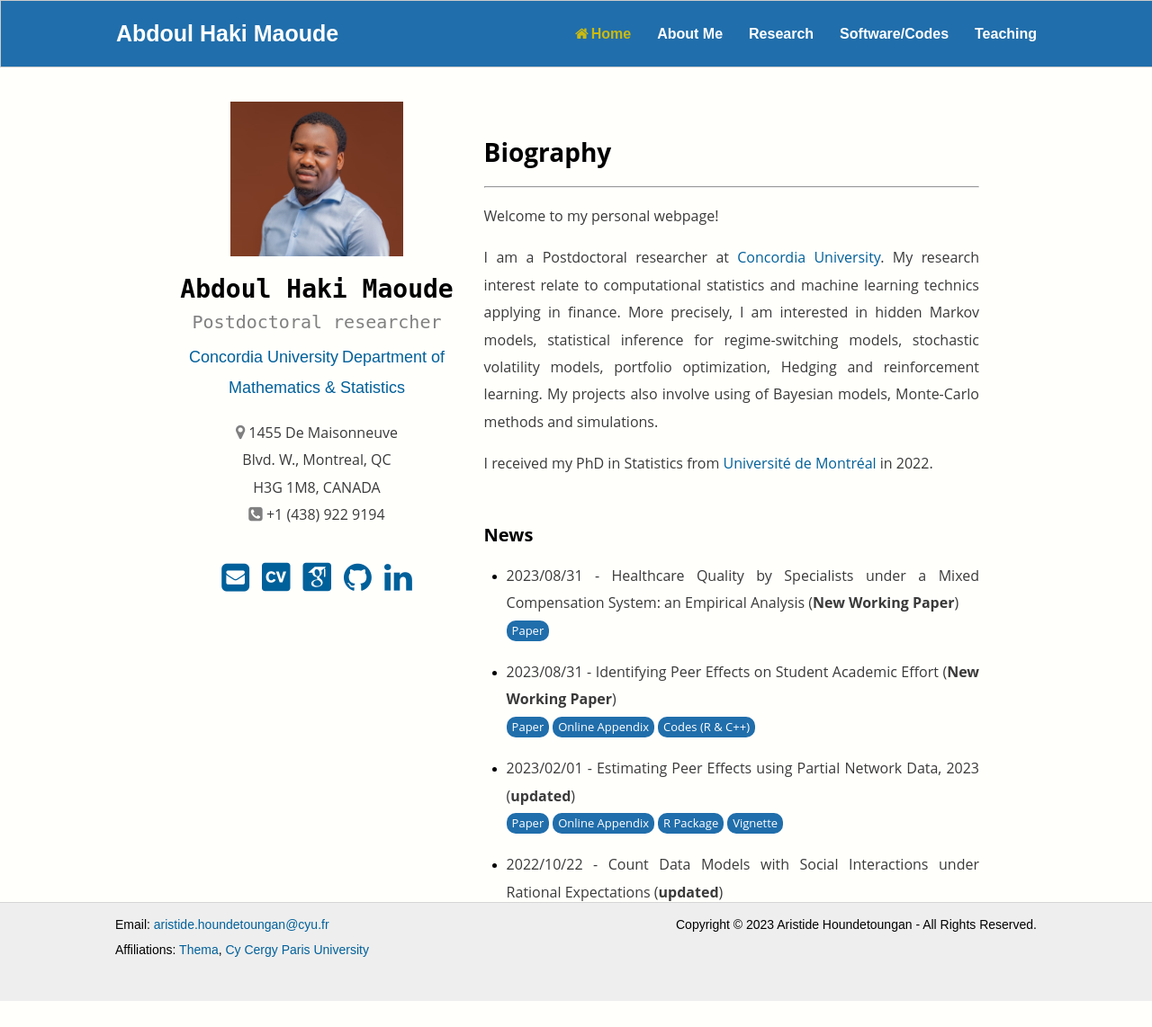
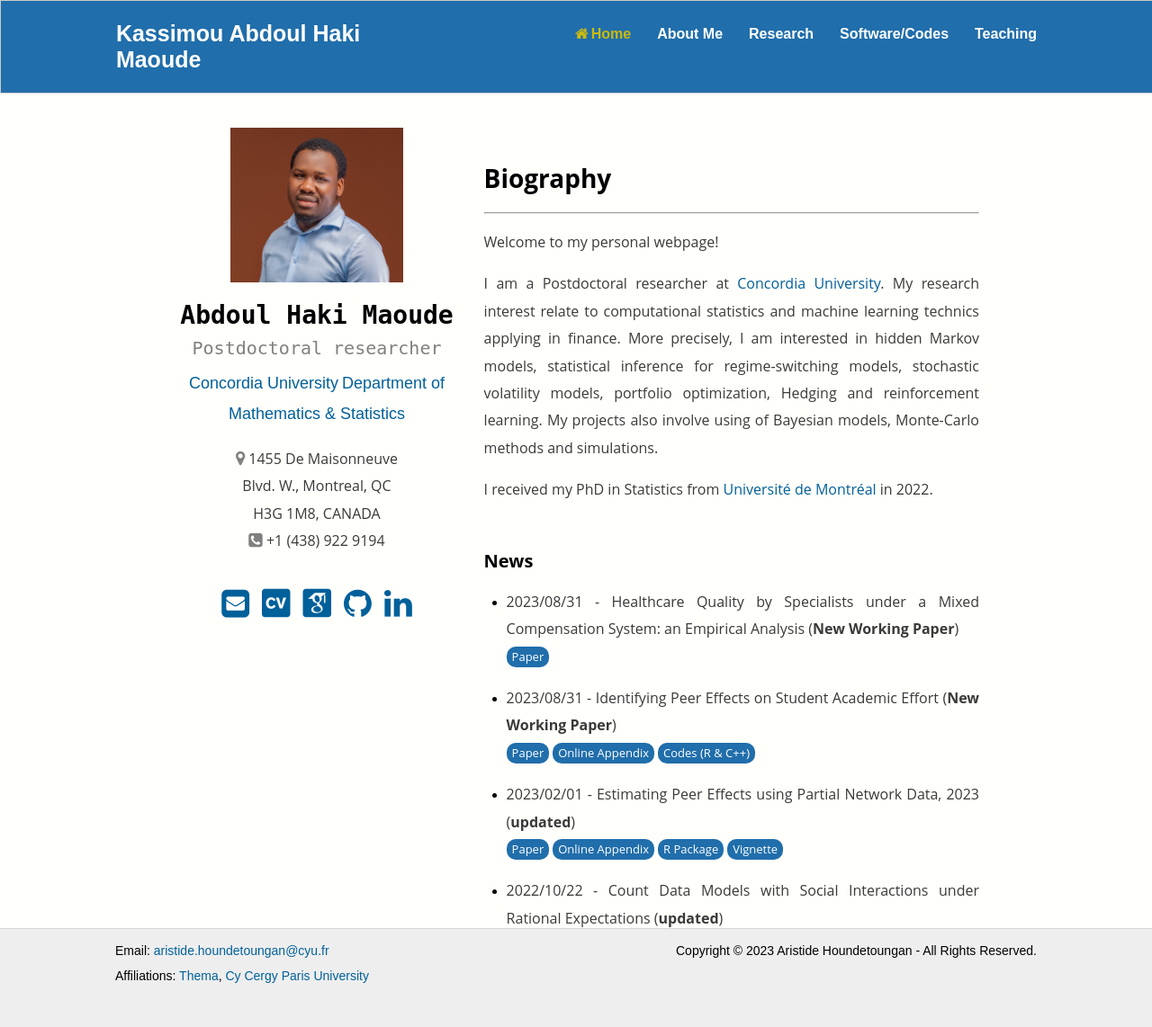
Before and after one commit to abdoulmaoude/abdoulmaoude.github.io, a Jekyll site: the page built from index.html, in a window 1280 px wide. Shown: the whole page at 90% size. Built offline with Jekyll 4.4.1, drawn with Linux system fonts in a browser that asks for light colours; some web fonts are replaced; before the commit the page ends 1113 px from its top, so only the background shows below that.

Commit message:
Update_menutitle_9_30_23

```diff
--- a/_layouts/menutitle.html
+++ b/_layouts/menutitle.html
@@ -19,7 +19,7 @@
 </a>
 <div class="Menu" id="Menu">
   <div class="Menuleft" id="Menuleft">
-    <h1><a  href="/about">Abdoul Haki Maoude</h1></a>
+    <h1><a  href="/about">Kassimou Abdoul Haki Maoude</h1></a>
   </div><!-- Menuleft -->
 
   <div class="Menuright" id="Menuright">
```
